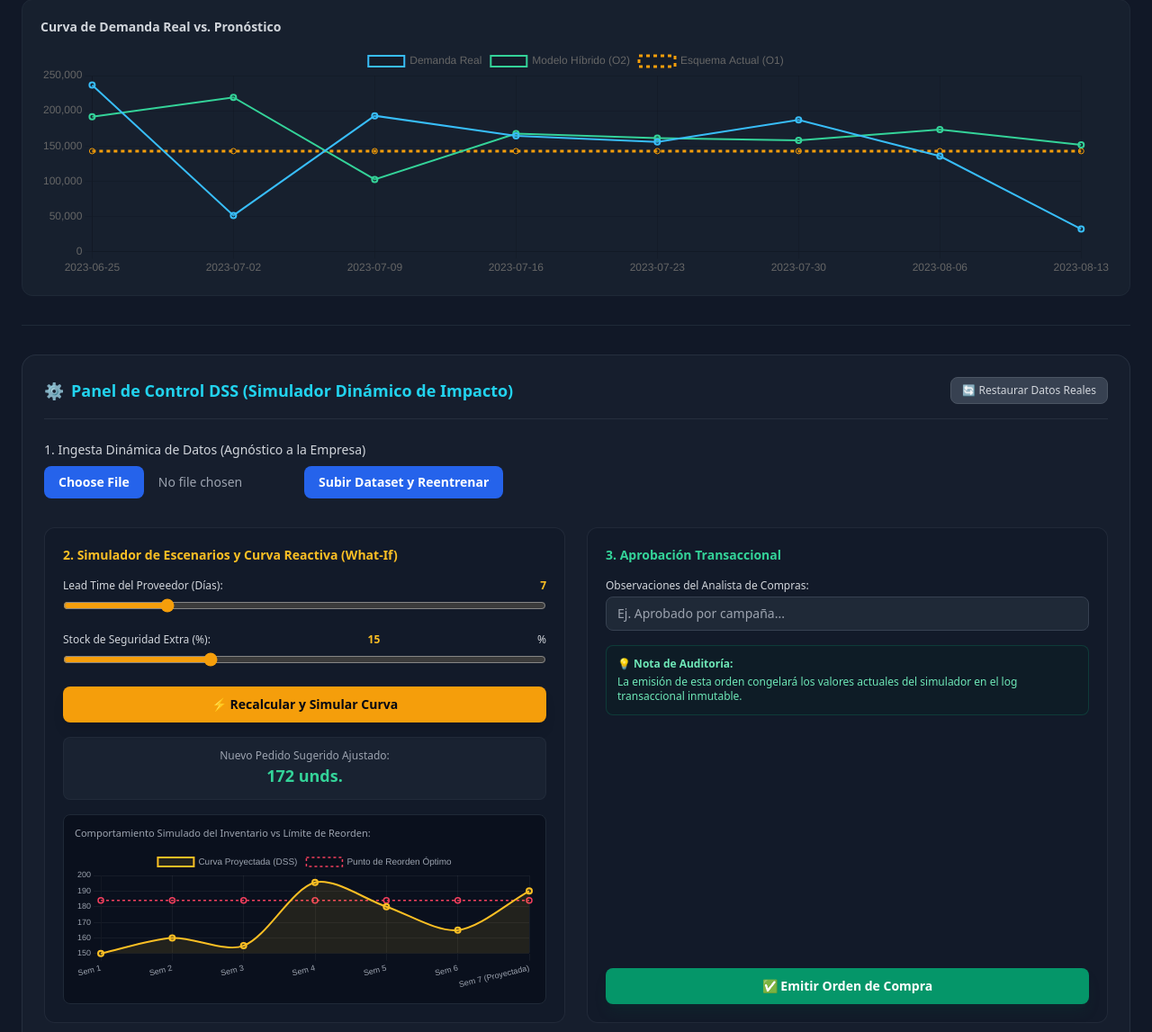
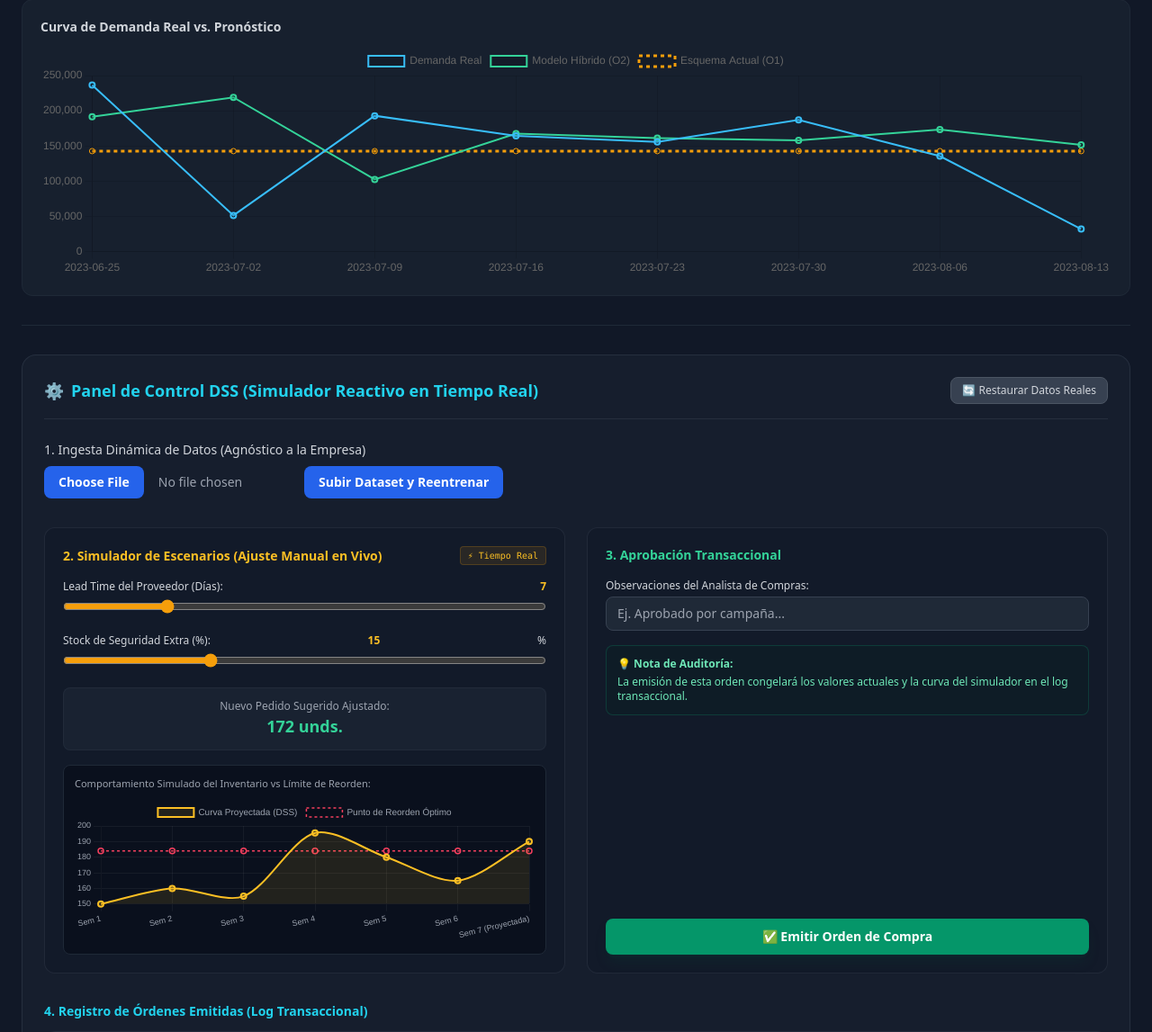
Before and after one commit to XIShadeIX/plataforma-predictiva, a Flask app: page / in a window 1280 px wide. Shown: the part 861-2008 px from the top of the page at 90% size. Run offline with Flask 3, Linux system fonts and the light colour scheme; some libraries are stand-ins or nearby versions.

```diff
--- a/templates/dashboard.html
+++ b/templates/dashboard.html
@@ -46,13 +46,13 @@
         </section>
 
         <!-- ========================================== -->
-        <!-- MÓDULOS DE SISTEMA DE SOPORTE A LA DECISIÓN (DSS AVANZADO) -->
+        <!-- MÓDULOS DE SISTEMA DE SOPORTE A LA DECISIÓN (DSS EN TIEMPO REAL) -->
         <!-- ========================================== -->
         <section class="border-t border-gray-800 pt-8 space-y-6">
             <div class="bg-gray-800/40 border border-gray-700/50 p-6 rounded-2xl space-y-6">
                 <div class="flex justify-between items-center border-b border-gray-700/50 pb-4">
                     <h3 class="text-lg font-semibold text-cyan-400 flex items-center gap-2">
-                        <span>⚙️</span> Panel de Control DSS (Simulador Dinámico de Impacto)
+                        <span>⚙️</span> Panel de Control DSS (Simulador Reactivo en Tiempo Real)
                     </h3>
                     <button onclick="location.reload()" class="bg-gray-700 hover:bg-gray-600 text-gray-300 text-xs px-3 py-1.5 rounded-lg border border-gray-600 transition">
                         🔄 Restaurar Datos Reales
@@ -68,19 +68,22 @@
                     </div>
                 </div>
 
-                <!-- Módulo 2 y 3: Simulación Interactiva con Gráfica Dinámica y Órdenes -->
+                <!-- Módulo 2 y 3: Simulación Reactiva y Órdenes -->
                 <div class="grid grid-cols-1 lg:grid-cols-2 gap-6 pt-2">
 
-                    <!-- Simulador What-If con Gráfico Reactivo -->
+                    <!-- Simulador What-If Reactivo (Sin botón, automático al deslizar) -->
                     <div class="bg-gray-900/60 border border-gray-700/40 p-5 rounded-xl space-y-4">
-                        <h4 class="font-semibold text-amber-400 text-sm">2. Simulador de Escenarios y Curva Reactiva (What-If)</h4>
+                        <div class="flex justify-between items-center">
+                            <h4 class="font-semibold text-amber-400 text-sm">2. Simulador de Escenarios (Ajuste Manual en Vivo)</h4>
+                            <span class="bg-amber-500/10 text-amber-400 border border-amber-500/20 text-[10px] px-2 py-0.5 rounded font-mono">⚡ Tiempo Real</span>
+                        </div>
 
                         <div>
                             <div class="flex justify-between text-xs text-gray-300 mb-1">
                                 <span>Lead Time del Proveedor (Días):</span>
                                 <strong id="lt-val" class="text-amber-400">7</strong>
                             </div>
-                            <input type="range" id="leadTime" min="1" max="30" value="7" class="w-full accent-amber-500 cursor-pointer" onchange="document.getElementById('lt-val').innerText = this.value">
+                            <input type="range" id="leadTime" min="1" max="30" value="7" class="w-full accent-amber-500 cursor-pointer" oninput="actualizarSimulacionEnVivo()">
                         </div>
 
                         <div>
@@ -88,12 +91,8 @@
                                 <span>Stock de Seguridad Extra (%):</span>
                                 <strong id="ss-val" class="text-amber-400">15</strong>%
                             </div>
-                            <input type="range" id="safetyStock" min="0" max="50" value="15" class="w-full accent-amber-500 cursor-pointer" onchange="document.getElementById('ss-val').innerText = this.value">
+                            <input type="range" id="safetyStock" min="0" max="50" value="15" class="w-full accent-amber-500 cursor-pointer" oninput="actualizarSimulacionEnVivo()">
                         </div>
-
-                        <button id="btnSimular" onclick="simularEscenarioGrafico()" class="w-full bg-amber-500 hover:bg-amber-400 text-gray-950 font-bold text-sm py-2.5 rounded-lg transition shadow-lg">
-                            ⚡ Recalcular y Simular Curva
-                        </button>
 
                         <div class="text-center bg-gray-800/60 p-3 rounded-lg border border-gray-700/30">
                             <span class="text-xs text-gray-400 block">Nuevo Pedido Sugerido Ajustado:</span>
@@ -119,7 +118,7 @@
                             </div>
                             <div class="p-3 bg-emerald-950/20 border border-emerald-500/20 rounded-lg text-xs text-emerald-300 space-y-1">
                                 <p class="font-semibold">💡 Nota de Auditoría:</p>
-                                <p>La emisión de esta orden congelará los valores actuales del simulador en el log transaccional inmutable.</p>
+                                <p>La emisión de esta orden congelará los valores actuales y la curva del simulador en el log transaccional.</p>
                             </div>
                         </div>
                         <button onclick="aprobarOrden()" class="w-full bg-emerald-600 hover:bg-emerald-500 text-white font-bold text-sm py-2.5 rounded-lg transition shadow-lg shadow-emerald-900/20">
@@ -247,14 +246,14 @@
             });
         }
 
-        async function simularEscenarioGrafico() {
-            const btn = document.getElementById('btnSimular');
-            const textoOriginal = btn.innerText;
-            btn.innerText = "⏳ Recalculando Modelo...";
-            btn.disabled = true;
-
+        // Función que se ejecuta AUTOMÁTICAMENTE al mover los sliders en tiempo real
+        async function actualizarSimulacionEnVivo() {
             const lt = parseFloat(document.getElementById('leadTime').value);
             const ss = parseFloat(document.getElementById('safetyStock').value) / 100;
+
+            // Actualizar etiquetas visuales de los sliders de inmediato
+            document.getElementById('lt-val').innerText = lt;
+            document.getElementById('ss-val').innerText = Math.round(ss * 100);
 
             try {
                 const response = await fetch('/api/simular', {
@@ -265,19 +264,16 @@
 
                 document.getElementById('resultadoPedido').innerText = data.nuevo_pedido + " unds.";
 
+                // Actualizar la gráfica dinámicamente al vuelo
                 if(chartSimInstance) {
                     const factor = (lt / 7) * (1 + ss);
                     const nuevasUnidades = [140*factor, 155*factor, 148*factor, 165*factor, 172*factor, 180*factor, data.nuevo_pedido];
                     chartSimInstance.data.datasets[0].data = nuevasUnidades;
                     chartSimInstance.data.datasets[1].data = Array(7).fill(150 * (1 + ss));
-                    chartSimInstance.update();
+                    chartSimInstance.update('none'); // 'none' permite actualización ultra fluida sin parpadeos
                 }
-
             } catch(e) {
                 console.error(e);
-            } finally {
-                btn.innerText = textoOriginal;
-                btn.disabled = false;
             }
         }
 
```
